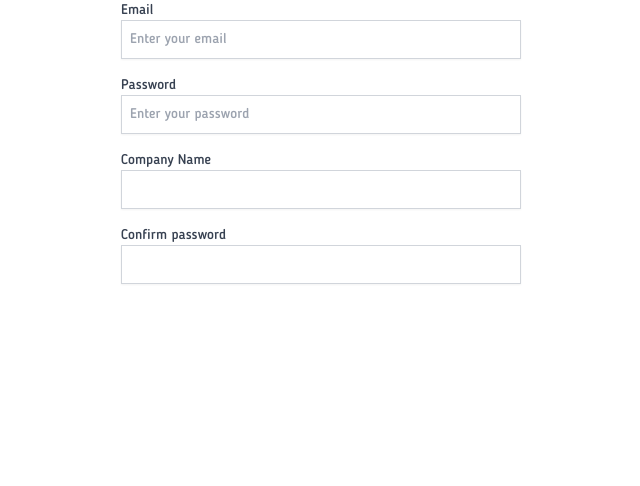
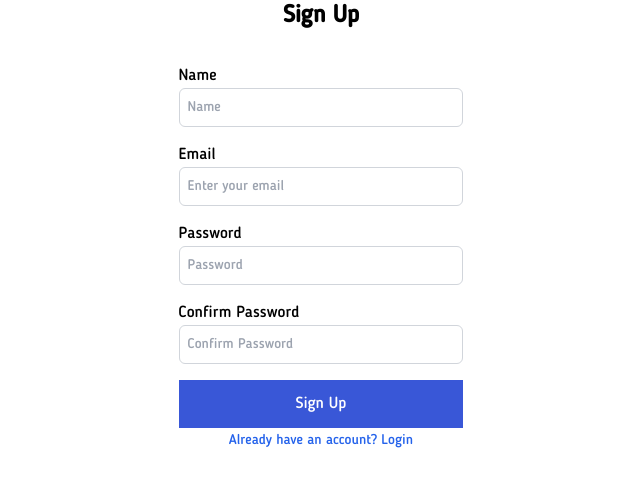
Before and after one commit to parksupport/Frontend-app, a Next.js app: page / in a window 1280 px wide. Shown: the top 486 px of the page, without its empty margins (319-959 px from the left). Built offline with nearby package versions, Linux system fonts and the light colour scheme; a web font is replaced by a local one.

Commit message:
incorporate the validation to the login and signup page, also pass the state to the parent component

```diff
--- a/src/app/login/page.tsx
+++ b/src/app/login/page.tsx
@@ -5,7 +5,7 @@ import { Button } from "@/components/ui/button";
 import ButtonText from "@/components/buttonText";
 import InputField from "@/components/InputField";
 import TextBlock from "@/components/textBlock";
-import { CiMail } from "react-icons/ci";
+ import { CiMail } from "react-icons/ci";
 import { FaApple } from "react-icons/fa6";
 import { IoEyeOffOutline, IoEye } from "react-icons/io5";
 import { FcGoogle } from "react-icons/fc";
@@ -21,6 +21,13 @@ export default function LoginPage()  {
     {}
   );
 
+  const validateEmail = (email: string): string | null => {
+    const emailRegex = /^[^\s@]+@[^\s@]+\.[^\s@]+$/;
+    return emailRegex.test(email) ? null : 'Invalid email format';
+  };
+  const validatePassword = (password: string): string | null => {
+    return password.length >= 6 ? null : 'Password must be at least 6 characters';
+  };
   const handleInputChange = (inputType: "text" | "password", value: string) => {
     if (inputType === "text") {
       setInputValue(value);
@@ -57,12 +64,12 @@ export default function LoginPage()  {
                 header={"Welcome! Back"}
                 icon={
                   <PiHandWavingFill
-                    color=" #D2B48C"
+                    color="#D2B48C"
                     className="text-5xl px-1 "
                   />
                 }
                 content={
-                  "  Enter your email and password to access your account"
+                  "Enter your email and password to access your account"
                 }
               />
             </div>
@@ -72,8 +79,9 @@ export default function LoginPage()  {
                 value={inputValue}
                 inputType="text"
                 inputText="Email Address"
+                validationRules={validateEmail}
                 placeholder="Enter your email"
-                icon={<CiMail className="text-2xl" />}
+                // icon={<CiMail className="text-2xl" />}
                 onChange={(value) => handleInputChange("text", value)}
               />
               <div>
@@ -83,6 +91,7 @@ export default function LoginPage()  {
                   inputType={isPasswordVisible ? "text" : "password"}
                   inputText="Password"
                   placeholder="Enter your password"
+                  validationRules={validatePassword}
                   icon={
                     isPasswordVisible ? (
                       <IoEye
--- a/src/app/page.tsx
+++ b/src/app/page.tsx
@@ -3,11 +3,13 @@
 import React from 'react';
 import Counter from '../components/Counter';
 import ValidationState from '@/components/ValidationState';
+import LoginPage from './login/page';
+import SignupPage from './signup/page';
 
 export default function Home() {
   return (
     <main className='justify-center flex flex-col w-full items-center'>
-      <ValidationState />
+      <SignupPage />
     </main>
   );
 }
--- a/src/app/signup/page.tsx
+++ b/src/app/signup/page.tsx
@@ -1,26 +1,111 @@
 // app/signup/page.tsx
-
+"use client"
+import InputField from "@/components/InputField";
 import { Button } from "@/components/ui/button";
 import { Input } from "@/components/ui/input";
 import Link from "next/link";
+import { groteskText } from "../fonts";
+import { useState } from "react";
 
-export default function SignupPage() {
+
+
+const SignupPage: React.FC = () => {
+  const [formData, setFormData] = useState({
+    name: '',
+    email: '',
+    password: '',
+    confirmPassword: ''
+  });
+  const [confirmPasswordError, setConfirmPasswordError] = useState<string | null>(null);
+  const handleChange = (e: React.ChangeEvent<HTMLInputElement>) => {
+    const { name, value } = e.target;
+    setFormData((prevData) => {
+      const updatedData = {
+        ...prevData,
+        [name]: value,
+      };
+      console.log(updatedData);
+      return updatedData;
+    });
+  };
+
+  const validatePassword = (password: string): string | null => {
+    return password.length >= 6 ? null : 'Password must be at least 6 characters';
+  };
+
+  const validateEmail = (email: string): string | null => {
+    const emailRegex = /^[^\s@]+@[^\s@]+\.[^\s@]+$/;
+    return emailRegex.test(email) ? null : 'Invalid email format';
+  };
+
+  const handleConfirmPasswordBlur = () => {
+    if (formData.confirmPassword !== formData.password) {
+      setConfirmPasswordError('Passwords do not match');
+    } else {
+      setConfirmPasswordError(null);
+    }
+  };
+
+
+
+
   return (
-    <div className="flex min-h-screen items-center justify-center">
-      <div className="w-full max-w-md p-8 space-y-6">
+    <div className="">
+      <div className="">
         <h1 className="text-2xl font-bold text-center">Sign Up</h1>
         <form className="mt-8 space-y-4">
           <div>
-            <Input type="text" placeholder="Name" required />
+            <InputField
+              type="text"
+              placeholder="Name"
+              label="Name"
+              variant="individual"
+              className=""
+              name="name"
+              value={formData.name}
+              onChange={handleChange}
+              validationRules={(value) => value ? null : 'Name is required'}
+            />
           </div>
           <div>
-            <Input type="email" placeholder="Email" required />
+            <InputField
+              type="email"
+              placeholder="Enter your email"
+              label="Email"
+              name="email"
+              value={formData.email}
+              onChange={handleChange}
+              validationRules={validateEmail}
+              variant="individual"
+              className=""
+            />
           </div>
           <div>
-            <Input type="password" placeholder="Password" required />
+            <InputField
+              type="password"
+              placeholder="Password"
+              label="Password"
+              variant="individual"
+              className=""
+              name="password"
+              value={formData.password}
+              onChange={handleChange}
+              validationRules={validatePassword}
+            />
           </div>
-          <div>
-            <Input type="password" placeholder="Confirm Password" required />
+          <div className={`input-field individual`}>
+            <InputField
+              type="password"
+              placeholder="Confirm Password"
+              name="confirmPassword"
+              value={formData.confirmPassword}
+              onChange={handleChange}
+              validationRules={handleConfirmPasswordBlur}
+              label={"Confirm Password"}
+              variant={"individual"}
+              className={""}
+              />
+            {confirmPasswordError && <span style={{ color: 'red' }}>{confirmPasswordError}</span>}
           </div>
           <div>
             <Button type="submit" className="w-full">
@@ -36,4 +121,6 @@ export default function SignupPage() {
       </div>
     </div>
   );
-}
+};
+
+export default SignupPage;
--- a/src/components/InputField.tsx
+++ b/src/components/InputField.tsx
@@ -1,45 +1,53 @@
-import React, { useState, ChangeEvent } from 'react';
+"use client"
 
-type Variant = 'individual' | 'corporate';
+import { useState } from "react";
 
 interface InputFieldProps {
+  type: string;
+  placeholder: string;
+  validationRules: (value: string) => string | null;
   label: string;
-  type: string;
-  variant: Variant;
+  variant: string;
   className: string;
-  placeholder?: string;
-  validationRules: (value: string) => string | null;
+  value: string;
+  name: string;
+  onBlur?: () => void;
+  onChange: (e: React.ChangeEvent<HTMLInputElement>) => void;
 }
 
 const InputField: React.FC<InputFieldProps> = ({
+  type,
+  placeholder,
+  validationRules,
   label,
-  type,
   variant,
-  validationRules,
-  placeholder = '',
-  className
+  className,
+  value,
+  onChange,
+  name,
+  onBlur
 }) => {
-  const [value, setValue] = useState('');
   const [error, setError] = useState<string | null>(null);
 
-  const handleChange = (e: ChangeEvent<HTMLInputElement>) => {
-    const newValue = e.target.value;
-    setValue(newValue);
-    const validationError = validationRules(newValue);
-    setError(validationError);
+  const handleBlur = () => {
+    const errorMsg = validationRules(value);
+    setError(errorMsg);
   };
 
   return (
-    <div className="flex flex-col mb-4">
-      <label className="block text-sm font-medium text-gray-700">{label}</label>
+    <div className={`input-field ${variant} ${className}`}>
+      <label htmlFor={name}>{label}</label>
       <input
+        id={name} // Associate label with input
         type={type}
+        placeholder={placeholder}
         value={value}
-        onChange={handleChange}
-        placeholder={placeholder}
-        className={`w-full  rounded-[6px] border-[#D0D5DD] border-solid border text-[#667185]  text-[14px]  focus:outline-none p-2 ${error ? 'border-red-500' : 'border-gray-300'} rounded-md shadow-sm focus:ring focus:ring-opacity-50 ${
-          error ? 'focus:ring-red-500' : 'focus:ring-blue-500'
-        }`}
+        name={name}
+        onChange={onChange}
+        onBlur={handleBlur}
+        className={`w-full rounded-[6px] border-[#D0D5DD] border-solid border text-[#667185] text-[14px] focus:outline-none p-2 ${
+          error ? 'border-red-500' : 'border-gray-300'
+        } ${error ? 'focus:ring-red-500' : 'focus:ring-blue-500'}`}
       />
       {error && <p className="mt-1 text-sm text-red-500">{error}</p>}
     </div>
--- a/src/components/ValidationState.tsx
+++ /dev/null
@@ -1,67 +0,0 @@
-"use client"
-
-import React from 'react';
-import InputField from './InputField';
-import { groteskText } from '@/app/fonts';
-
-const validateEmail = (email: string): string | null => {
-  const emailRegex = /^[^\s@]+@[^\s@]+\.[^\s@]+$/;
-  return emailRegex.test(email) ? null : 'Invalid email format';
-};
-
-const validatePassword = (password: string): string | null => {
-  return password.length >= 6 ? null : 'Password must be at least 6 characters';
-};
-
-const validateConfirmPassword = (password: string, confirmPassword: string): boolean => {
-  return password === confirmPassword;
-};
-
-const validateCompanyName = (name: string): string | null => {
-  return name.length > 0 ? null : 'Company name is required';
-};
-
-const App: React.FC = () => {
-  return (
-    <div className="w-full max-w-[400px]">
-      <form className="">
-        <InputField
-          className={`${groteskText.className}`}
-
-          label="Email"
-          type="email"
-          variant="individual"
-          placeholder='Enter your email'
-          validationRules={validateEmail}
-        />
-        <InputField
-          className={` ${groteskText.className}`}
-          placeholder='Enter your password'
-          label="Password"
-          type="password"
-          variant="individual"
-          validationRules={validatePassword}
-        />
-        <InputField
-          label="Company Name"
-          type="text"
-          variant="corporate"
-          className={` ${groteskText.className}`}
-
-          validationRules={validateCompanyName}
-        />
-
-        <InputField
-          label="Confirm password"
-          type="password"
-          variant="corporate"
-          className={` ${groteskText.className}`}
-
-          validationRules={validateConfirmPassword}
-        />
-      </form>
-    </div>
-  );
-};
-
-export default App;
```
Also changed, not shown: 1 other file (tests, documents, lock files or other folders).
